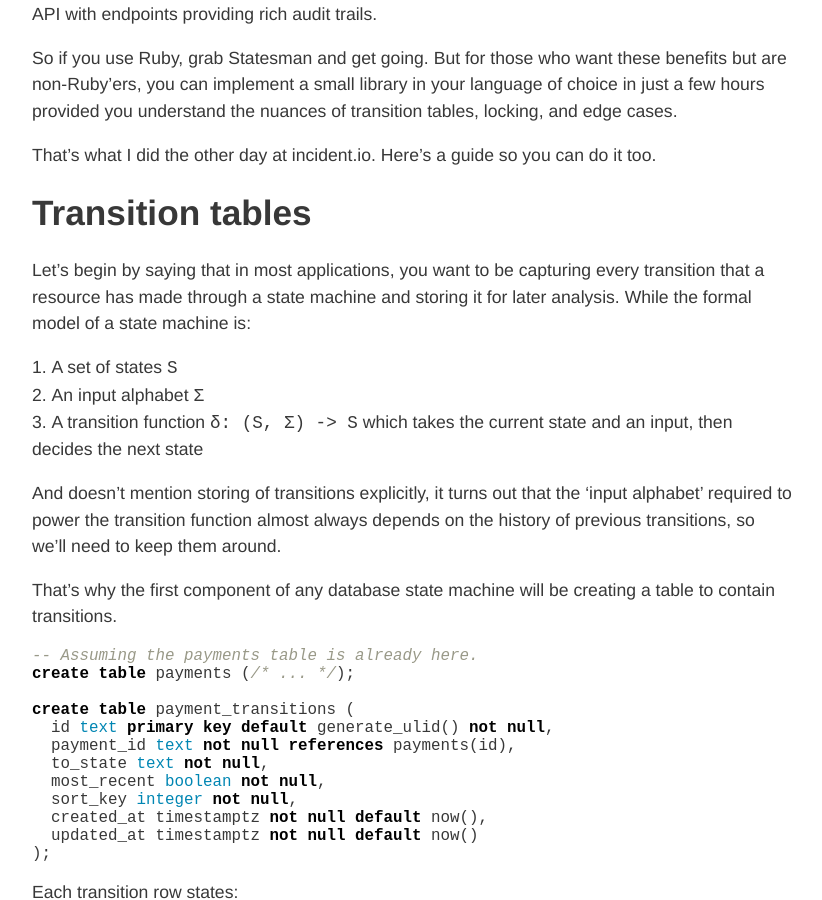
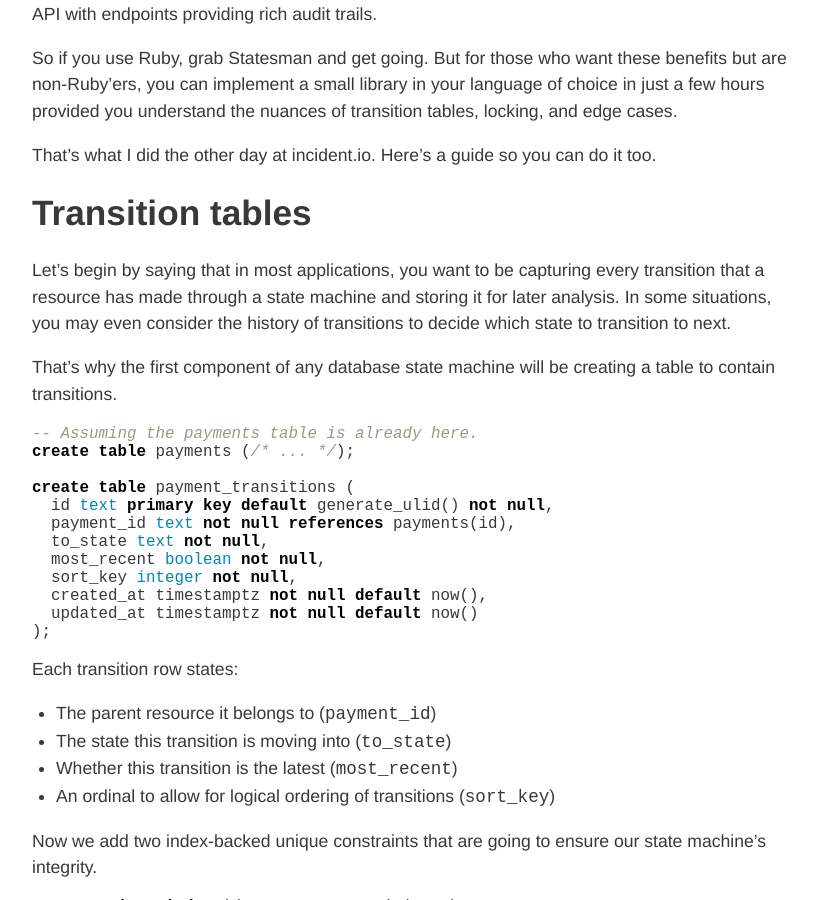
Before and after one commit to samstarling/blog.lawrencejones.dev, a Jekyll site: the page built from _posts/2023-09-16-state-machines.md, in a window 1280 px wide and 900 px high, scrolled down 718 px. Shown: the whole window, without its empty margins (228-1050 px from the left). Built offline with Jekyll 4.4.1, drawn with Linux system fonts in a browser that asks for light colours; nearby versions of some CDN libraries; some web fonts are replaced; comment, search, counter and statistics services are not loaded.

Commit message:
Remove any mention of FSM

```diff
--- a/_posts/2023-09-16-state-machines.md
+++ b/_posts/2023-09-16-state-machines.md
@@ -53,16 +53,8 @@ too.
 
 Let's begin by saying that in most applications, you want to be capturing every
 transition that a resource has made through a state machine and storing it for
-later analysis. While the formal model of a state machine is:
-
-1. A set of states `S`
-2. An input alphabet `Σ`
-3. A transition function `δ: (S, Σ) -> S` which takes the current state and an
-   input, then decides the next state
-
-And doesn't mention storing of transitions explicitly, it turns out that the
-'input alphabet' required to power the transition function almost always depends
-on the history of previous transitions, so we'll need to keep them around.
+later analysis. In some situations, you may even consider the history of
+transitions to decide which state to transition to next.
 
 That's why the first component of any database state machine will be creating a
 table to contain transitions.
```
